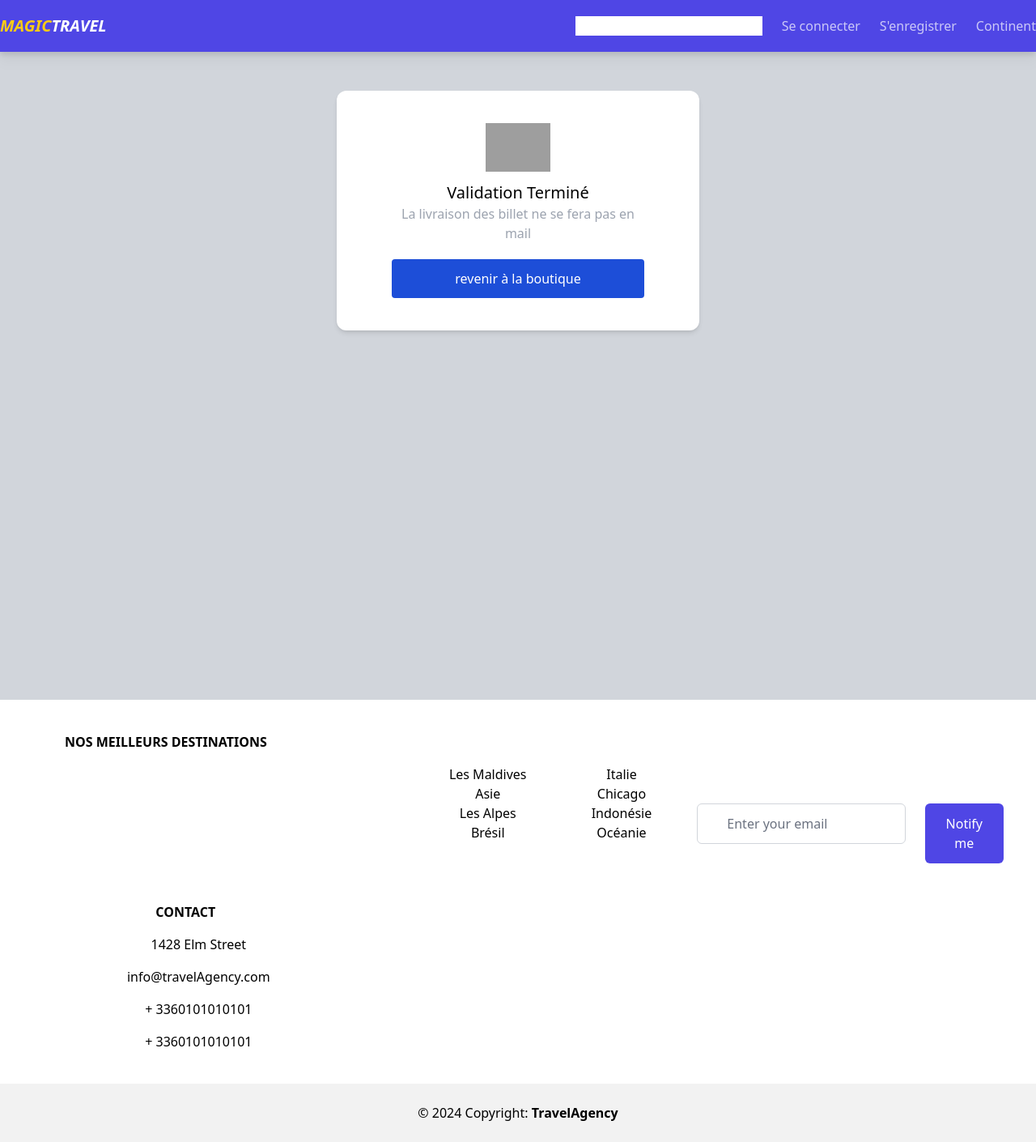
After one commit to SoizicMM/travelagency, a Flask app: page /Validation in a window 1280 px wide. The commit adds this page. Shown: the whole page at 81% size. Run offline with Flask 3, Linux system fonts and the light colour scheme; some libraries are stand-ins or nearby versions; grey boxes are pictures that could not be loaded.

Commit message:
mise à jour shop

```diff
--- a/main.py
+++ b/main.py
@@ -88,4 +88,9 @@ def shop():
   return render_template("shop.html")
 
 
+@app.route('/Validation')
+def validation():
+    return render_template("validation.html")
+
+
 app.run(host='0.0.0.0', port=81)
--- a/templates/shop.html
+++ b/templates/shop.html
@@ -253,7 +253,7 @@
 
 
 
-                  <button class="h-12 w-full bg-blue-500 rounded focus:outline-none text-white hover:bg-blue-600">Check Out</button>
+                   <a href="/Validation"><button class="h-12 w-full bg-blue-500 rounded focus:outline-none text-white hover:bg-blue-600">Check Out</button>
 
 
 
--- /dev/null
+++ b/templates/validation.html
@@ -0,0 +1,42 @@
+{% extends 'base.html' %}
+
+{% block content %}
+  {% if erreur %}
+    <p class="text-red-600 text-center text-lg pb-2"><strong>Erreur:</strong> {{ erreur }} </p>
+  {% endif %}
+<div class="py-12 h-screen bg-gray-300">
+  <div class="max-w-md mx-auto bg-white rounded-xl shadow-md overflow-hidden md:max-w-md">
+  <div class="md:flex">
+      <div class="w-full p-3 py-10">
+
+        <div class="flex justify-center">
+
+          <img src="https://i.imgur.com/QOi7Nie.png" width="80">
+
+        </div>
+
+        <div class="flex justify-center mt-3">
+
+          <span class="text-xl font-medium">Validation Terminé</span>
+
+        </div>
+
+         <p class="px-16 text-center text-gray-400">La livraison des billet ne se fera pas en mail </p>
+
+         <div class="px-14 mt-5">
+
+          <a href="/"><button  class="h-12 bg-blue-700 w-full text-white text-md rounded hover:shadow hover:bg-blue-800" >revenir à la boutique</button>
+
+         </div>
+
+
+
+
+      </div>
+
+  </div>
+</div>
+
+</div>
+</div>
+{% endblock %}
```
